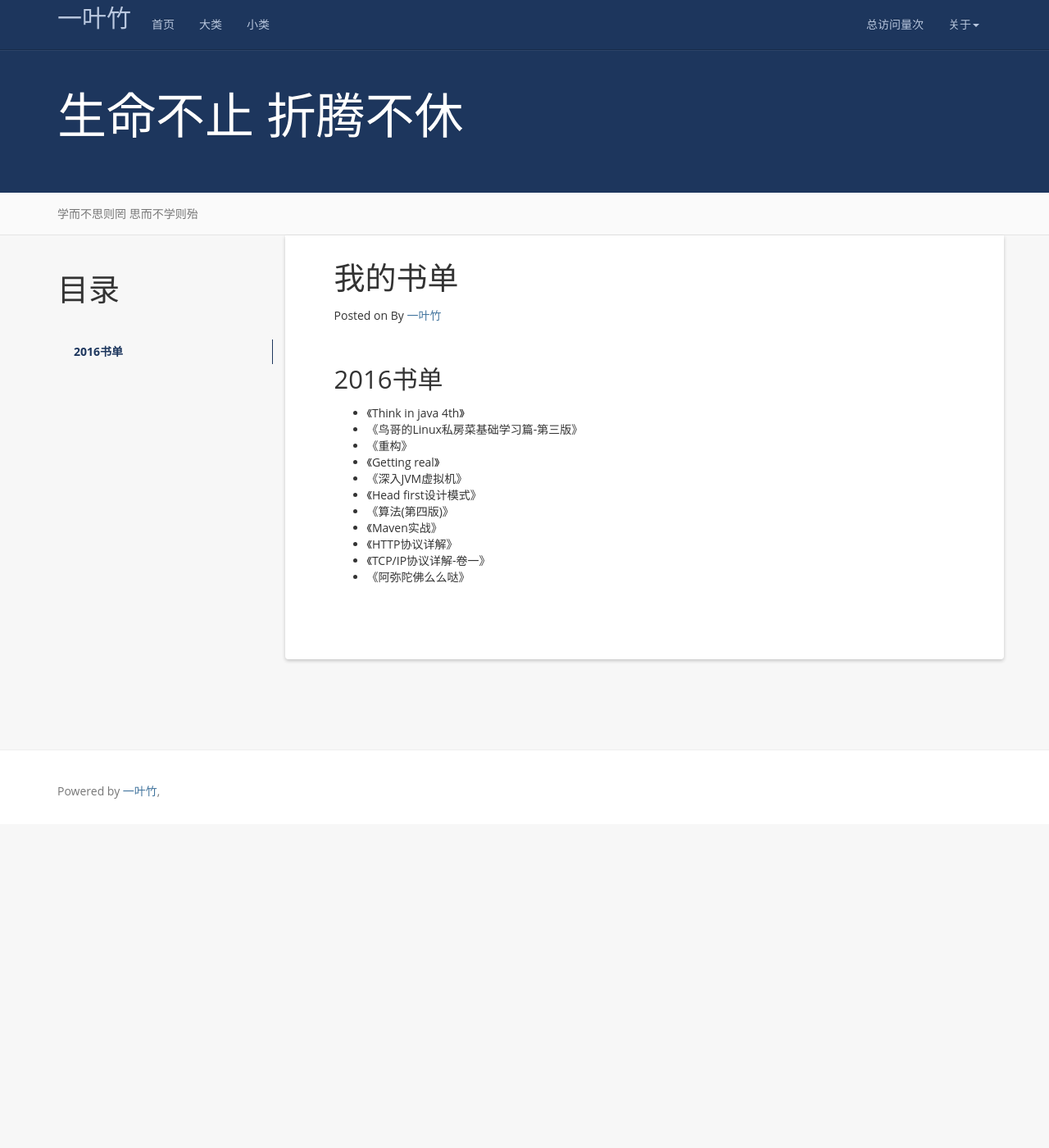
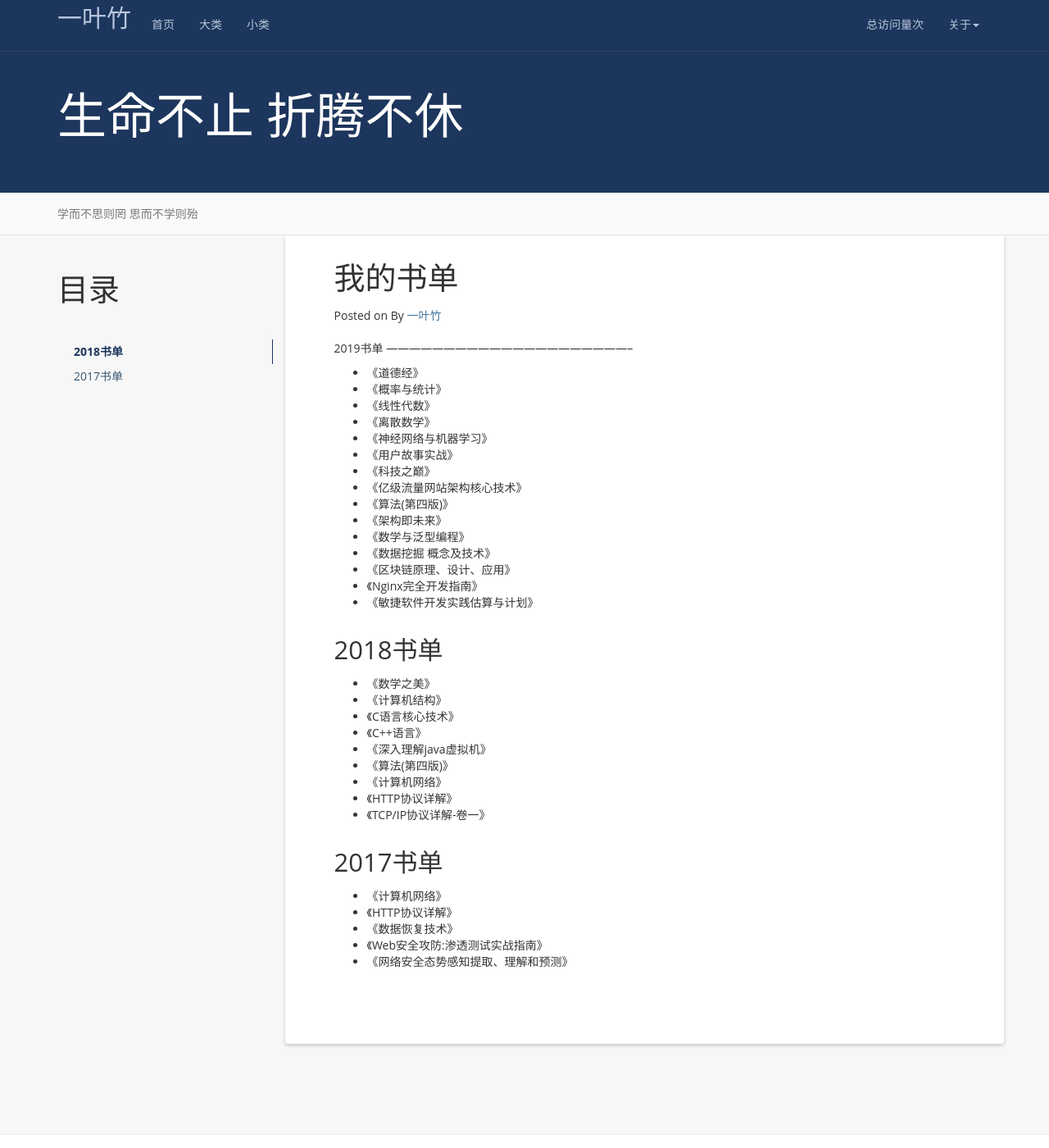
Before and after one commit to wybqq/blog, a Jekyll site: the page built from books.md, in a window 1280 px wide and 1400 px high. Shown: the whole window at 82% size. Built offline with Jekyll 4.4.1, drawn with Linux system fonts in a browser that asks for light colours; nearby versions of some CDN libraries; comment, search, counter and statistics services are not loaded.

Commit message:
Update books.md

```diff
--- a/books.md
+++ b/books.md
@@ -6,19 +6,41 @@ permalink: /books/
 
 * content
 {:toc}
+2019书单
+-----------------------------------------------------------------
++ 《道德经》
++ 《概率与统计》
++ 《线性代数》
++ 《离散数学》
++ 《神经网络与机器学习》
++ 《用户故事实战》
++ 《科技之巅》
++ 《亿级流量网站架构核心技术》
++ 《算法(第四版)》
++ 《架构即未来》
++ 《数学与泛型编程》
++ 《数据挖掘 概念及技术》
++ 《区块链原理、设计、应用》
++ 《Nginx完全开发指南》
++ 《敏捷软件开发实践估算与计划》
 
 
-2016书单
+2018书单
 -----------------------------------------------------------------
-
-+ 《Think in java 4th》
-+ 《鸟哥的Linux私房菜基础学习篇-第三版》
-+ 《重构》
-+ 《Getting real》
-+ 《深入JVM虚拟机》
-+ 《Head first设计模式》
++ 《数学之美》
++ 《计算机结构》
++ 《C语言核心技术》
++ 《C++语言》
++ 《深入理解java虚拟机》
 + 《算法(第四版)》
-+ 《Maven实战》
++ 《计算机网络》
 + 《HTTP协议详解》
 + 《TCP/IP协议详解-卷一》
-+ 《阿弥陀佛么么哒》
+
+2017书单
+-----------------------------------------------------------------
++ 《计算机网络》
++ 《HTTP协议详解》
++ 《数据恢复技术》
++ 《Web安全攻防:渗透测试实战指南》
++ 《网络安全态势感知提取、理解和预测》
```
